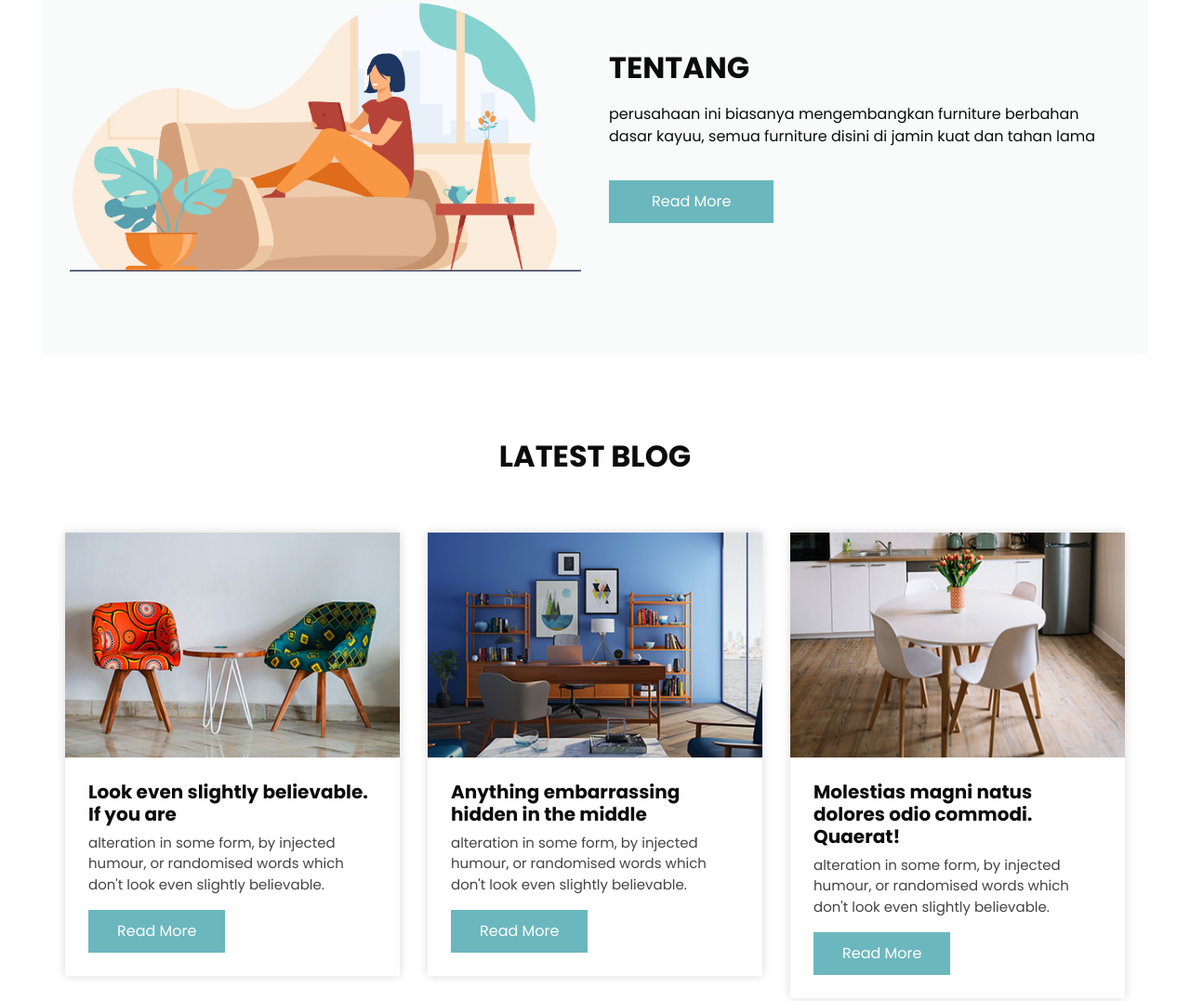
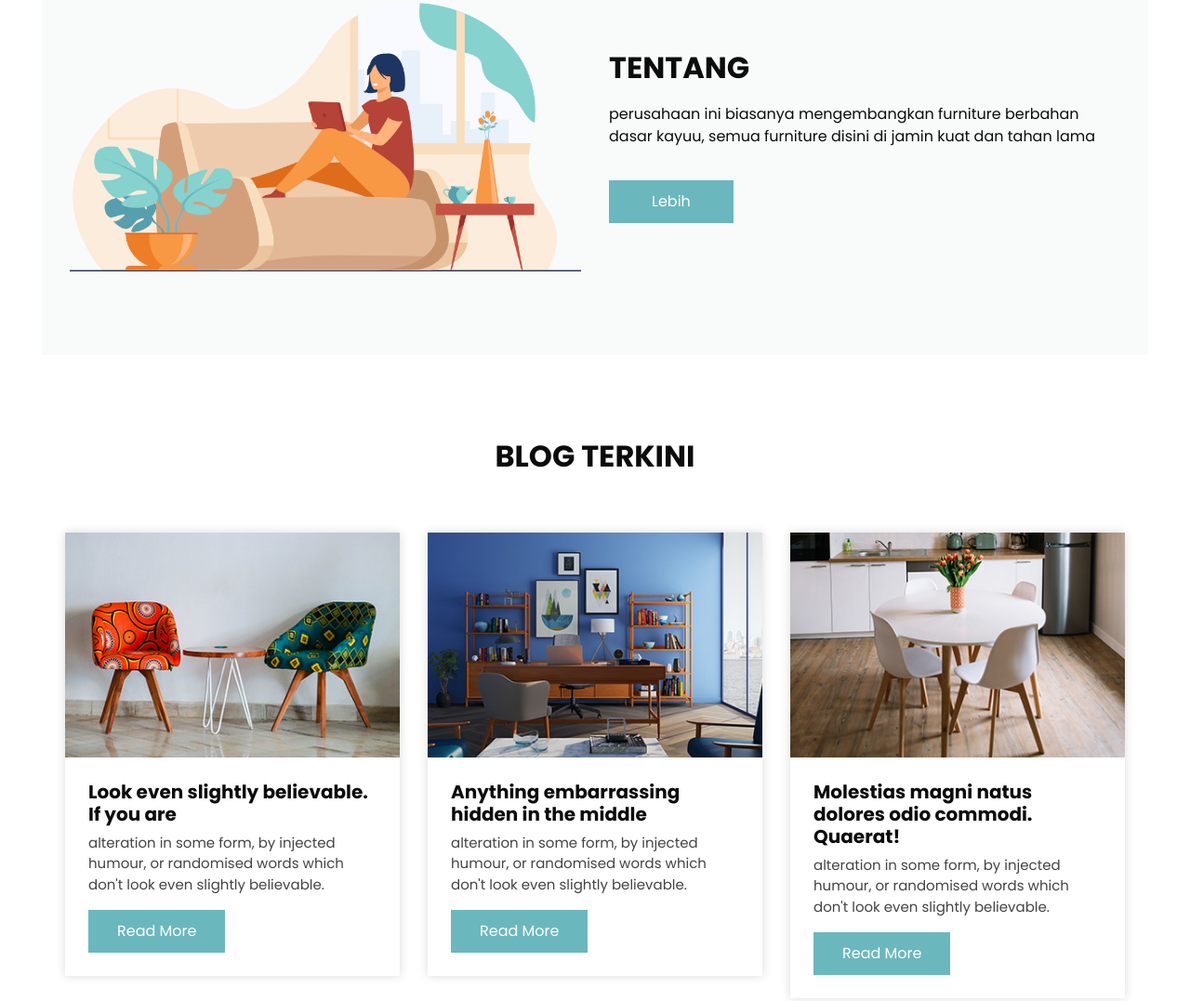
Before and after one commit to MdzzKtgw/irojstore, a plain HTML site: page index.html in a window 1280 px wide. Shown: the part 2028-3105 px from the top of the page at 93% size. Drawn offline with Linux system fonts and the light colour scheme; some packages are replaced by stand-ins of ours; a script that the page names is missing.

Commit message:
Update index.html

```diff
--- a/index.html
+++ b/index.html
@@ -351,7 +351,7 @@
               perusahaan ini biasanya mengembangkan furniture berbahan dasar kayuu, semua furniture disini di jamin kuat dan tahan lama
             </p>
             <a href="">
-              Read More
+              Lebih
             </a>
           </div>
         </div>
@@ -367,7 +367,7 @@
     <div class="container">
       <div class="heading_container">
         <h2>
-          Latest Blog
+          Blog Terkini
         </h2>
       </div>
       <div class="row">
@@ -682,7 +682,7 @@
     <div class="container">
       <p>
         &copy; <span id="displayYear"></span> All Rights Reserved By
-        <a href="https://html.design/">Free Html Templates</a>
+        <a href="https://html.design/">Irojz Fadillah</a>
       </p>
     </div>
   </footer>
```
